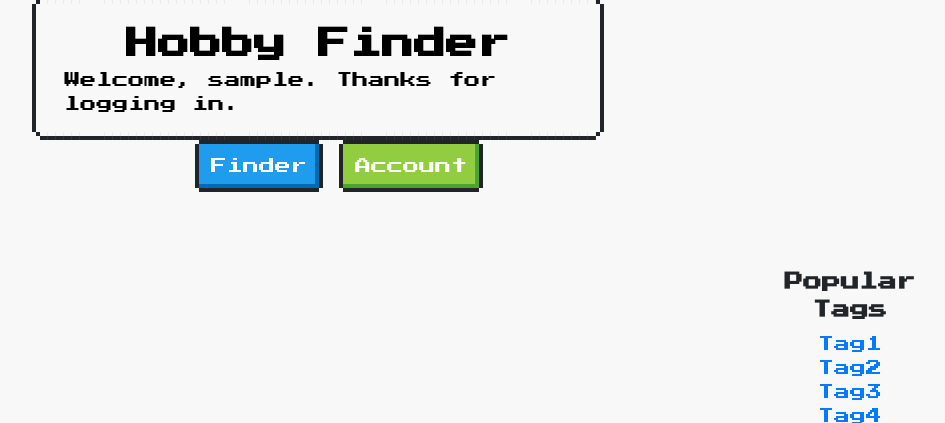
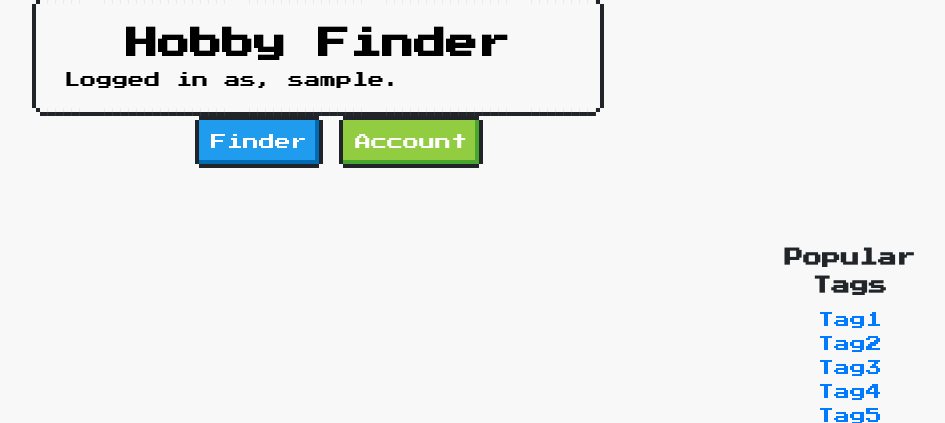
Before and after one commit to josh-palmerk/hobbyfinder, a Django app: page / in a window 1280 px wide. Shown: the top 423 px of the page, without its empty margins (322-1267 px from the left). Run offline with Django 3.2, Linux system fonts and the light colour scheme; the visitor is signed in with stand-in values (Sample User, id 1).

Commit message:
me being me

```diff
--- a/hobby_finder/templates/base.html
+++ b/hobby_finder/templates/base.html
@@ -14,7 +14,7 @@
     <div class="nes-container is-rounded" id="base_banner">
       <h1 id="banner_title">Hobby Finder</h1>
         {% if user.is_authenticated %}
-          <p>Welcome, {{ user.username }}. Thanks for logging in.</p>
+          <p>Logged in as, {{ user.username }}.</p>
         {% else %}
           <p>Welcome, new user. Please log in.</p>
         {% endif %}
```
